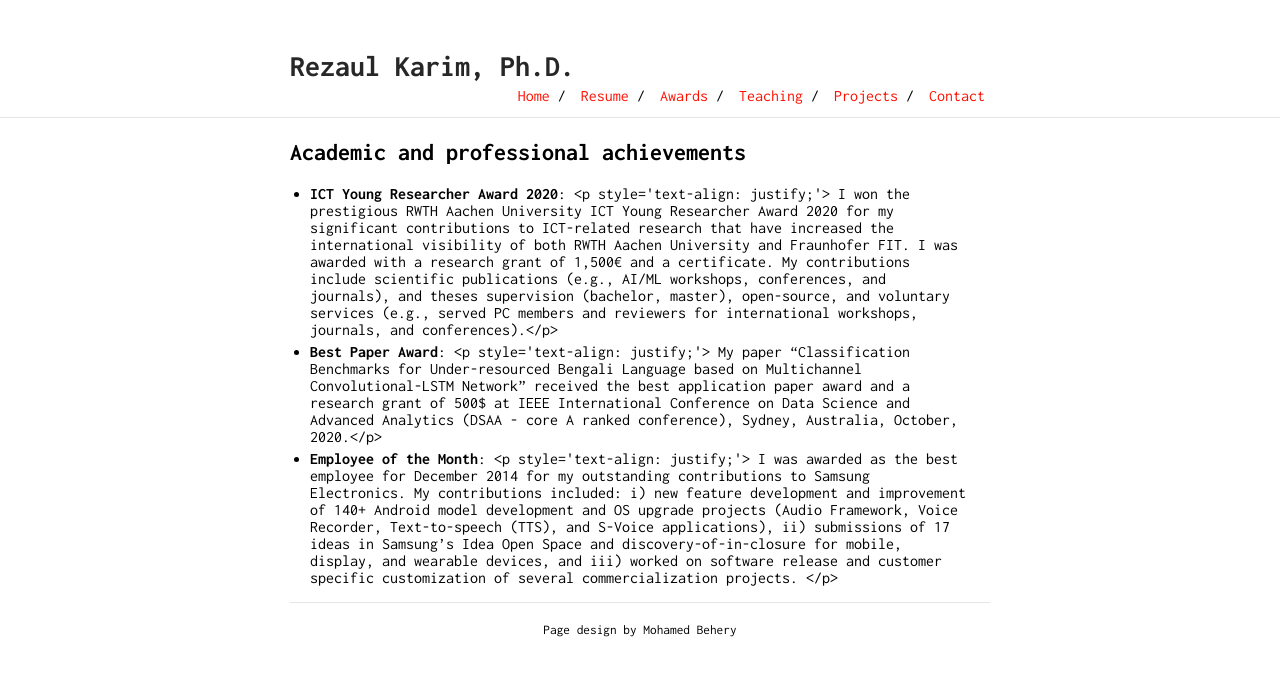
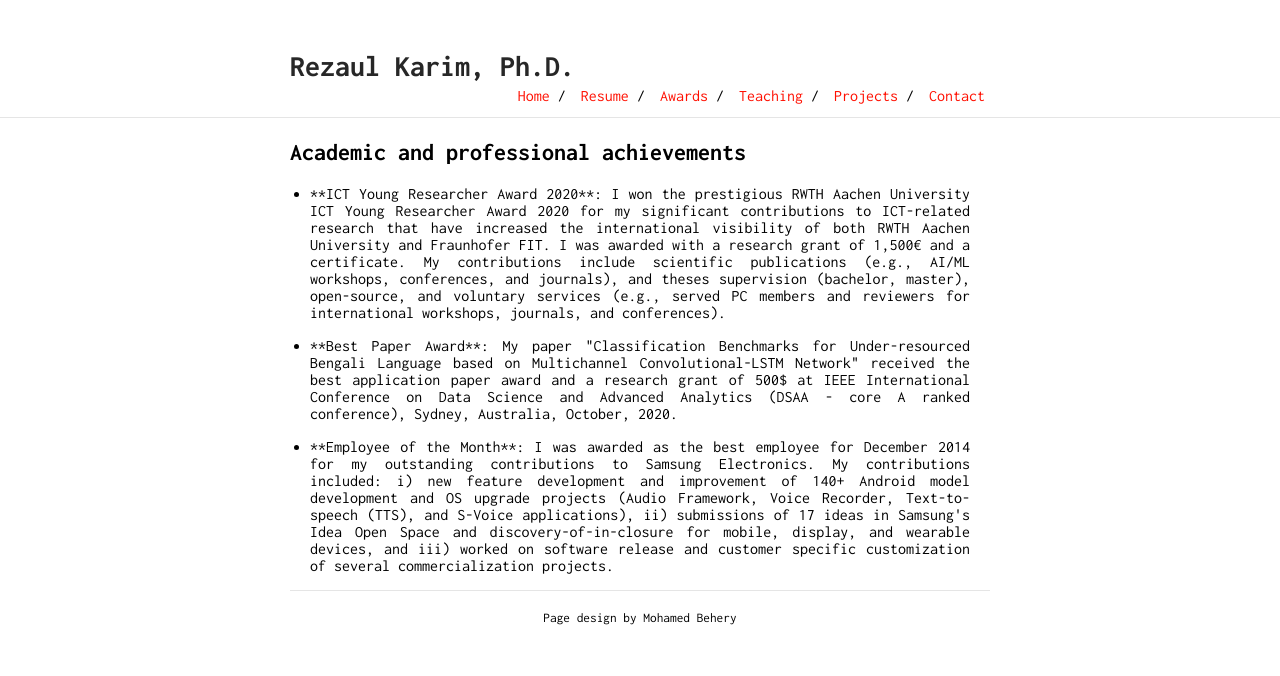
Before and after one commit to rezacsedu/rezacsedu.github.io, a Jekyll site: the page built from awards.md, in a window 1280 px wide. Shown: the top 676 px of the page. Built offline with Jekyll 4.4.1, drawn with Linux system fonts in a browser that asks for light colours; our own code applies the rules of GitHub Pages for plain Markdown files.

Commit message:
Update awards.md

```diff
--- a/awards.md
+++ b/awards.md
@@ -1,4 +1,4 @@
 ## Academic and professional achievements
-- **ICT Young Researcher Award 2020**: <p style='text-align: justify;'> I won the prestigious RWTH Aachen University ICT Young Researcher Award 2020 for my significant contributions to ICT-related research that have increased the international visibility of both RWTH Aachen University and Fraunhofer FIT. I was awarded with a research grant of 1,500€ and a certificate. My contributions include scientific publications (e.g., AI/ML workshops, conferences, and journals), and theses supervision (bachelor, master), open-source, and voluntary services (e.g., served PC members and reviewers for international workshops, journals, and conferences).</p>
-- **Best Paper Award**: <p style='text-align: justify;'> My paper "Classification Benchmarks for Under-resourced Bengali Language based on Multichannel Convolutional-LSTM Network" received the best application paper award and a research grant of 500$ at IEEE International Conference on Data Science and Advanced Analytics (DSAA - core A ranked conference), Sydney, Australia, October, 2020.</p>
-- **Employee of the Month**: <p style='text-align: justify;'> I was awarded as the best employee for December 2014 for my outstanding contributions to Samsung Electronics. My contributions included: i) new feature development and improvement of 140+ Android model development and OS upgrade projects (Audio Framework, Voice Recorder, Text-to-speech (TTS), and S-Voice applications), ii) submissions of 17 ideas in Samsung's Idea Open Space and discovery-of-in-closure for mobile, display, and wearable devices, and iii) worked on software release and customer specific customization of several commercialization projects. </p>
+- <p style='text-align: justify;'> **ICT Young Researcher Award 2020**: I won the prestigious RWTH Aachen University ICT Young Researcher Award 2020 for my significant contributions to ICT-related research that have increased the international visibility of both RWTH Aachen University and Fraunhofer FIT. I was awarded with a research grant of 1,500€ and a certificate. My contributions include scientific publications (e.g., AI/ML workshops, conferences, and journals), and theses supervision (bachelor, master), open-source, and voluntary services (e.g., served PC members and reviewers for international workshops, journals, and conferences).</p>
+- <p style='text-align: justify;'> **Best Paper Award**: My paper "Classification Benchmarks for Under-resourced Bengali Language based on Multichannel Convolutional-LSTM Network" received the best application paper award and a research grant of 500$ at IEEE International Conference on Data Science and Advanced Analytics (DSAA - core A ranked conference), Sydney, Australia, October, 2020.</p>
+- <p style='text-align: justify;'> **Employee of the Month**: I was awarded as the best employee for December 2014 for my outstanding contributions to Samsung Electronics. My contributions included: i) new feature development and improvement of 140+ Android model development and OS upgrade projects (Audio Framework, Voice Recorder, Text-to-speech (TTS), and S-Voice applications), ii) submissions of 17 ideas in Samsung's Idea Open Space and discovery-of-in-closure for mobile, display, and wearable devices, and iii) worked on software release and customer specific customization of several commercialization projects. </p>
```
